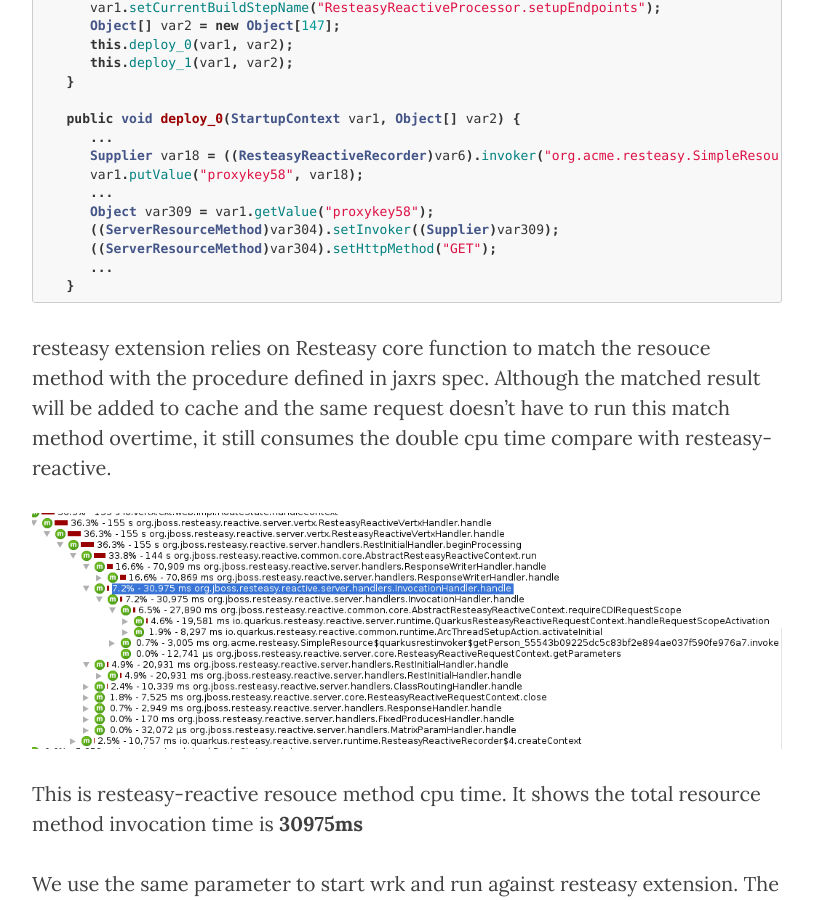
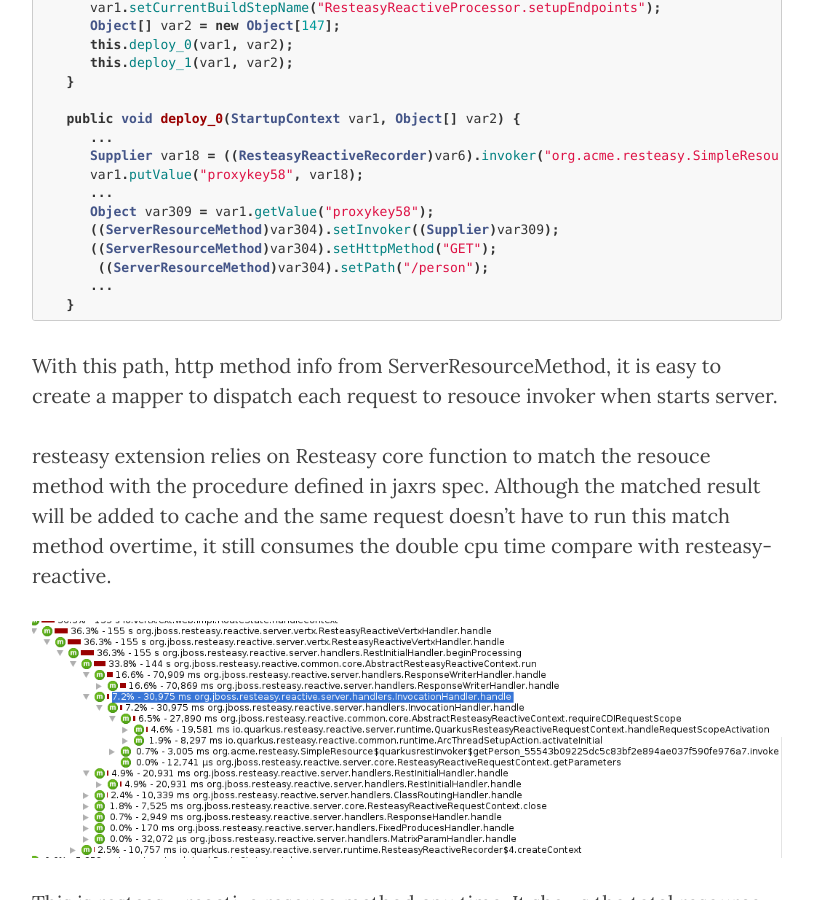
Before and after one commit to jimma/jimma.github.io, a Jekyll site: the page built from _posts/2021-02-22-Why-Resteay-Reactive-Is-Faster.md, in a window 1280 px wide and 900 px high, scrolled down 3297 px. Shown: the whole window, without its empty margins (233-1046 px from the left). Built offline with Jekyll 4.4.1, drawn with Linux system fonts in a browser that asks for light colours; nearby versions of some CDN libraries.

Commit message:
new blog entry

````diff
--- a/_posts/2021-02-22-Why-Resteay-Reactive-Is-Faster.md
+++ b/_posts/2021-02-22-Why-Resteay-Reactive-Is-Faster.md
@@ -127,9 +127,12 @@
       Object var309 = var1.getValue("proxykey58");
       ((ServerResourceMethod)var304).setInvoker((Supplier)var309);
       ((ServerResourceMethod)var304).setHttpMethod("GET");
+       ((ServerResourceMethod)var304).setPath("/person");
       ...
    }
 ```
+With this path, http method info from ServerResourceMethod, it is easy to create a mapper to dispatch each request to resouce invoker
+when starts server.
 
 resteasy extension relies on Resteasy core function to match the resouce method with the procedure defined in jaxrs spec.
 Although the matched result will be added to cache and the same request doesn't have to run this match method overtime, it still
````
Also changed, not shown: _posts/2021-03-03-ResteayReactiveHandler.md (added, +23 -0 lines).
